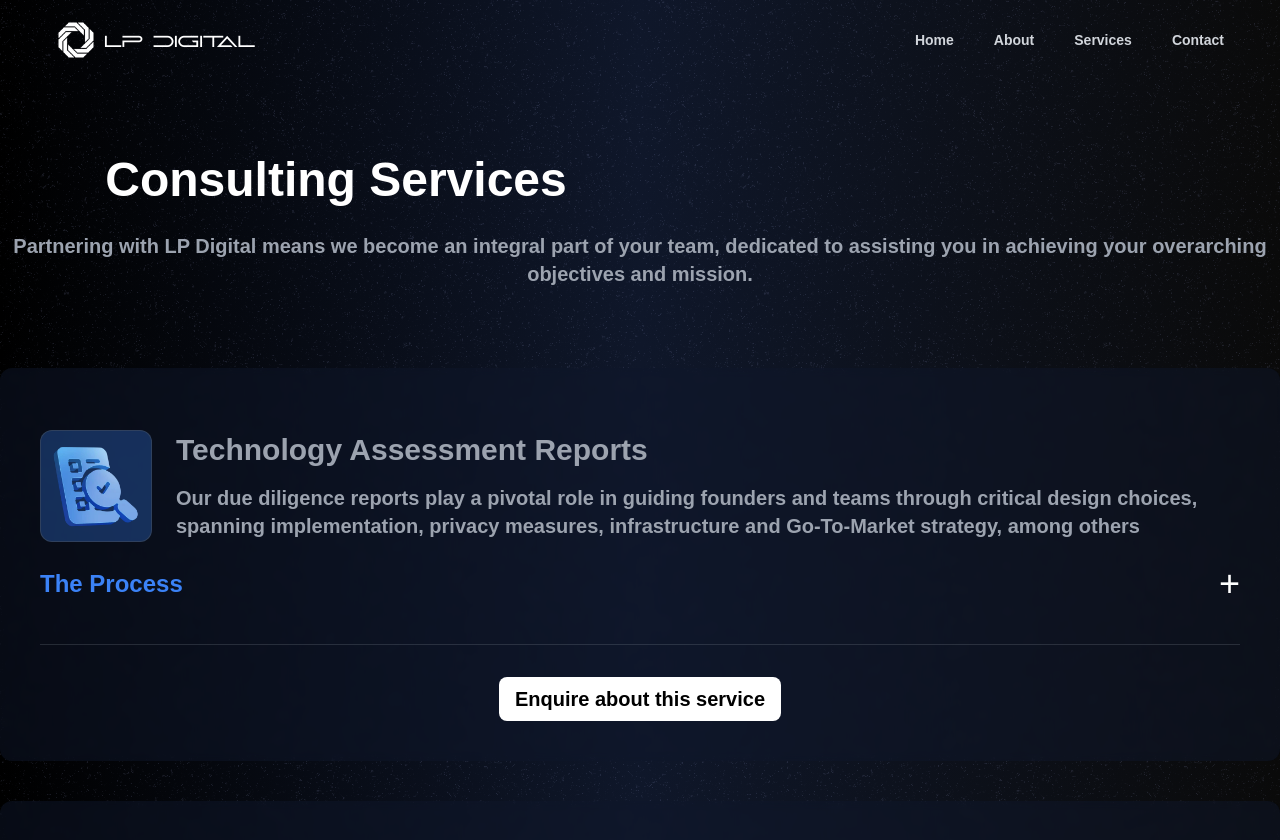
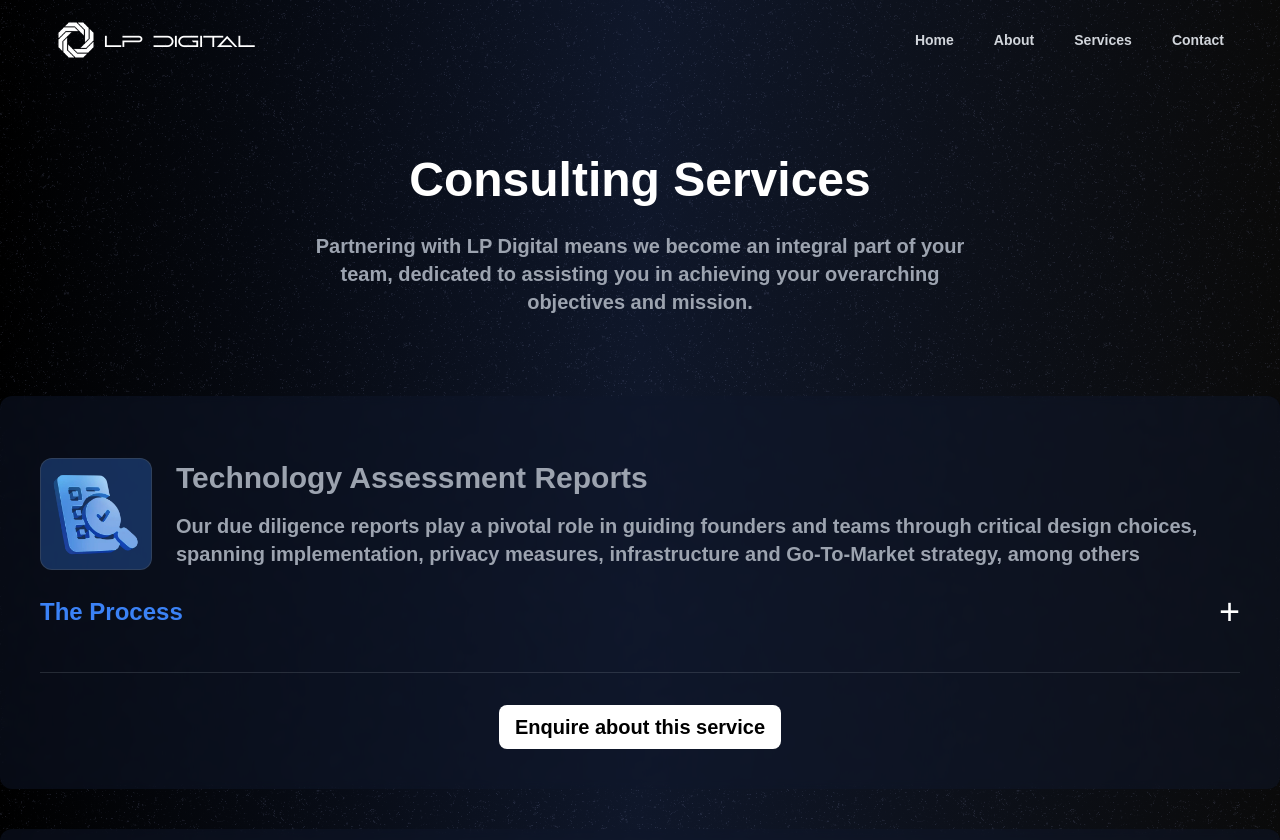
Before and after one commit to liamtphillips/LPDigital, a React (Vite) app: page /services in a window 1280 px wide. Shown: the top 840 px of the page. Built offline with nearby package versions, Linux system fonts and the light colour scheme.

Commit message:
css edit and data edit

```diff
--- a/src/data.jsx
+++ b/src/data.jsx
@@ -84,13 +84,13 @@ export const accordionArray = [
     {
         title: 'Technology Assessment Reports',
         text: 'Our due diligence reports play a pivotal role in guiding founders and teams through critical design choices, spanning implementation, privacy measures, infrastructure and Go-To-Market strategy, among others',
-        accordionText: "Discover - Initial Due Diligence. Highlight 3-5 project aspects where your team requires external insights, faces concerns, or lacks prioritization due to time constraints. Understand - Identify Scope of Work We'll use the areas you outlined, project documentation, and a call between our teams to identify where we can provide immediate value and propose a 4-6 week engament plan. Execute - Internal Due Diligence Report We deliver a comprehensive report diving into your concerns and provide our insights, including mitigants, proposed solutions, and additional strategic insights we think your team should consider. Sustain - Post Report Analysis and Monitoring Our team views the audit as the first step in our consulting relationship. It allows both teams to get comfortable with one another before committing to a longer-term partnership where we work with your team in a closer capacity with a monthly retainer.",
+        accordionText: "We'll use the areas you outlined, project documentation, and a call between our teams to identify where we can provide immediate value and propose a 4-6 week engament plan. We deliver a comprehensive report diving into your concerns and provide our insights, including mitigants, proposed solutions, and additional strategic insights we think your team should consider. Our team views the audit as the first step in our consulting relationship. It allows both teams to get comfortable with one another before committing to a longer-term partnership where we work with your team in a closer capacity with a monthly retainer.",
         image: tech
     },
     {
         title: 'Asset Intelligence',
         text: 'Our Asset Intelligence service provides exchanges with intel on what assets they should be looking at when it comes to listings. Our enhanced due diligence reporting provides your team with the project information.',
-        accordionText: "Protocol & Technology Evaluation: This aspect involves analyzing the underlying protocol and technology of the asset. It assesses factors such as the scalability, efficiency, security features, consensus mechanism, and any unique technological innovations employed by the project. Token Design & Distribution Analysis: Understanding the design and distribution of the token is critical for exchanges. This includes scrutinizing tokenomics, such as token supply, distribution mechanisms (e.g., ICO, airdrops, mining), utility within the ecosystem, governance mechanisms, and potential impact on market dynamics. Competitive Landscape Assessment: Examining the competitive landscape helps exchanges understand where the asset stands relative to similar projects or established competitors. This involves evaluating factors like market positioning, differentiation, user adoption, partnerships, and potential challenges in gaining market share.",
+        accordionText: "This aspect involves analyzing the underlying protocol and technology of the asset. It assesses factors such as the scalability, efficiency, security features, consensus mechanism, and any unique technological innovations employed by the project. Understanding the design and distribution of the token is critical for exchanges. This includes scrutinizing tokenomics, such as token supply, distribution mechanisms (e.g., ICO, airdrops, mining), utility within the ecosystem, governance mechanisms, and potential impact on market dynamics. Examining the competitive landscape helps exchanges understand where the asset stands relative to similar projects or established competitors. This involves evaluating factors like market positioning, differentiation, user adoption, partnerships, and potential challenges in gaining market share.",
         image: asset
     }
 ]
--- a/src/pages/Services.jsx
+++ b/src/pages/Services.jsx
@@ -12,9 +12,9 @@ const Services = () => {
     exit={{ opacity: 0 }}
     transition={{ duration: 2 }}
   >
-      <div className='text-center text-white mx-auto mt-32'>
+      <div className='text-center text-white mx-auto mt-32 flex flex-col items-center'>
       <h1 className='py-2 text-2xl md:text-5xl font-bold max-w-2xl'>Consulting Services</h1>
-        <p className='text-md font-semibold lg:text-xl text-gray-400 mt-5 mb-10 px-2 '
+        <p className='text-md font-semibold lg:text-xl text-gray-400 mt-5 mb-10 px-2 max-w-2xl'
         >Partnering with LP Digital means we become an integral part of your team, dedicated to assisting you in achieving your overarching objectives and mission.</p>
       </div>
       <div className='mt-10'>
```
